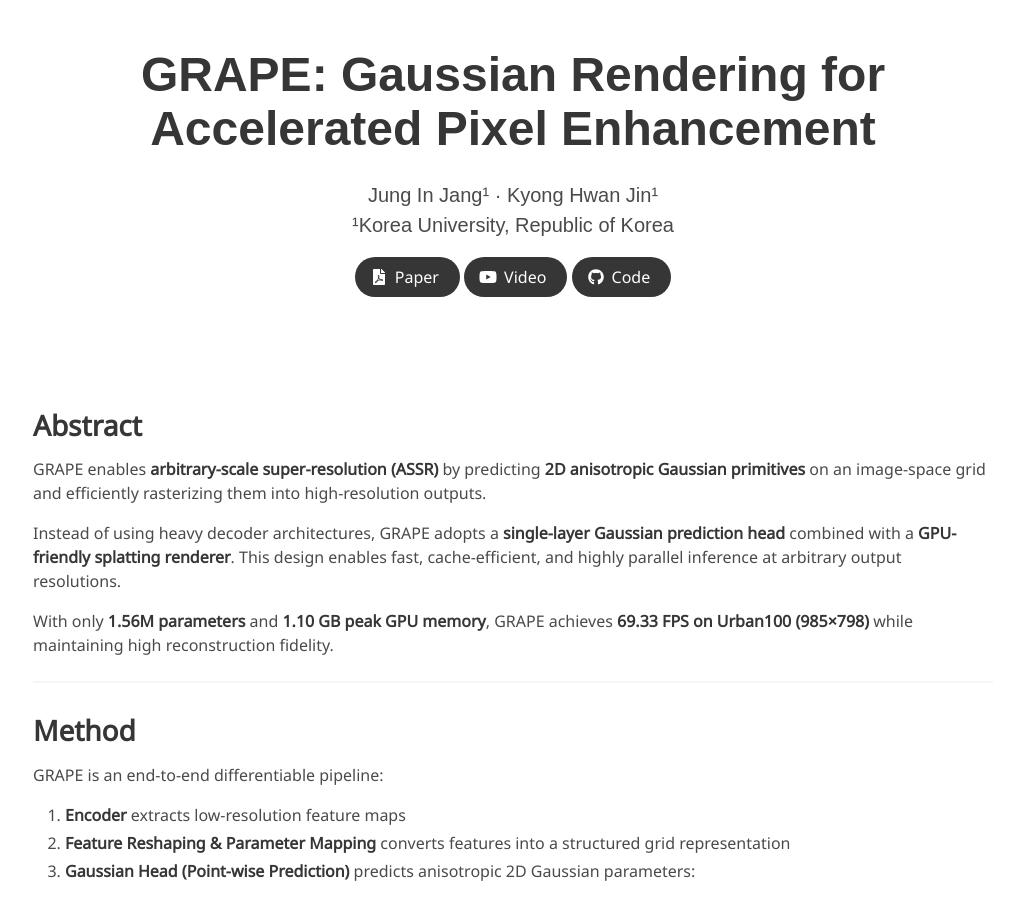
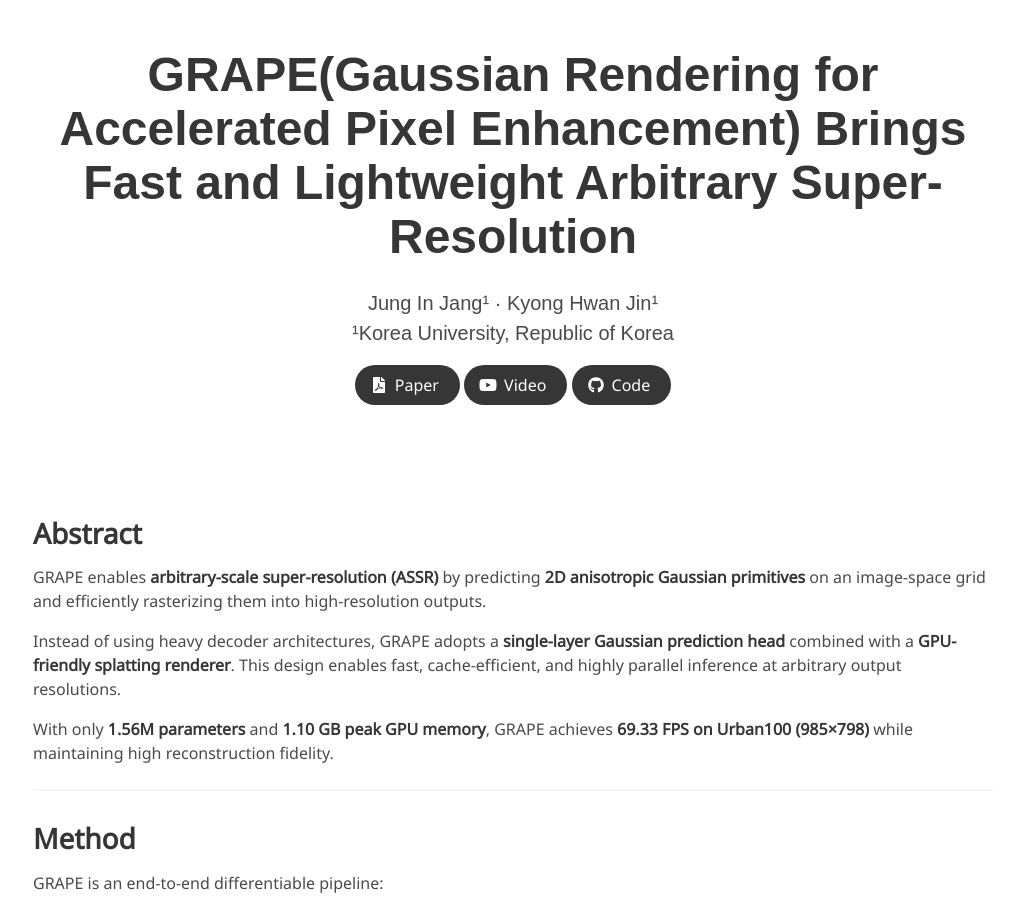
Before and after one commit to mulkkog/GRAPE_Page, a Jekyll site: the page built from index.md, in a window 1280 px wide and 900 px high. Shown: the whole window, without its empty margins (127-1143 px from the left). Built offline with Jekyll 4.4.1, drawn with Linux system fonts in a browser that asks for light colours; some web fonts are replaced.

Commit message:
Update index.md

```diff
--- a/index.md
+++ b/index.md
@@ -2,7 +2,8 @@
 layout: project_page
 permalink: /
 
-title: "GRAPE: Gaussian Rendering for Accelerated Pixel Enhancement"
+title: "GRAPE(Gaussian Rendering for Accelerated Pixel Enhancement) Brings Fast
+and Lightweight Arbitrary Super-Resolution"
 authors:
   Jung In Jang¹ · Kyong Hwan Jin¹
 affiliations:
```
